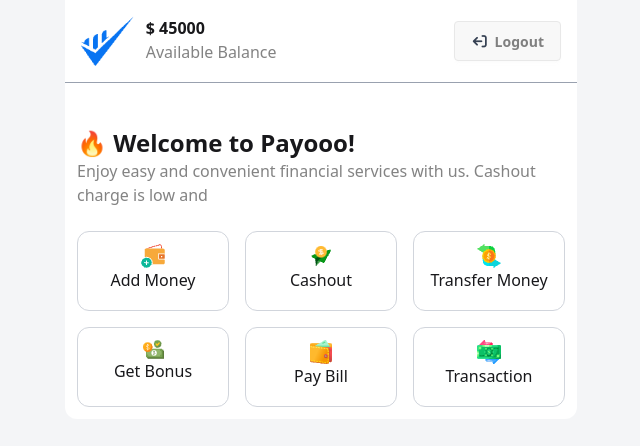
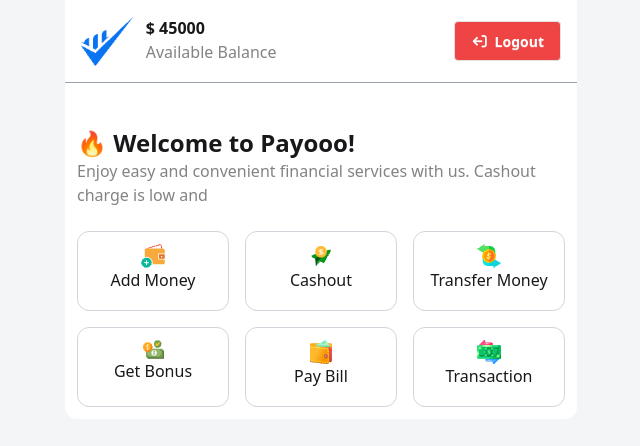
Before and after one commit to romana-choity/mobile_banking-, a plain HTML site: page home.html in a window 1280 px wide. Shown: the whole page, without its empty margins (319-959 px from the left). Drawn offline with nearby package versions, Linux system fonts and the light colour scheme.

Commit message:
logout button color change

```diff
--- a/home.html
+++ b/home.html
@@ -33,7 +33,7 @@
 
         </div>
         <div>
-            <button id="logout-button" class=" btn text-[#08080880]"><i class="fa-solid fa-arrow-right-from-bracket rotate-180 text-gray-700 "></i> Logout</button>
+            <button id="logout-button" class=" btn btn-active bg-[#ef4444] text-white"><i class="fa-solid fa-arrow-right-from-bracket rotate-180 text-white"></i> Logout</button>
         </div>
 
     </div>
```
